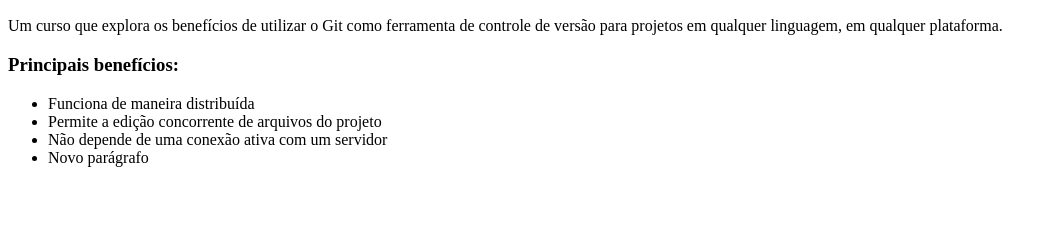
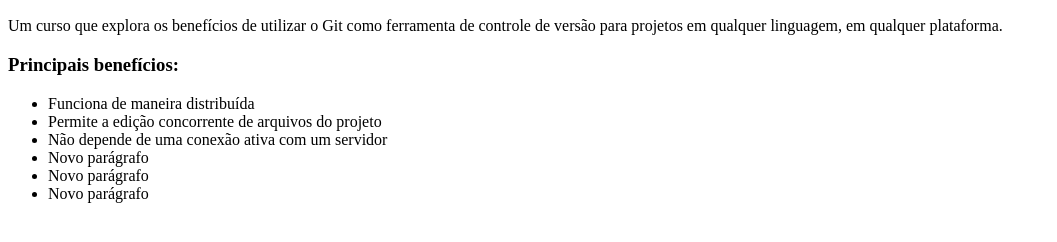
Before and after one commit to rodgoto/curso-git, a plain HTML site: page index.html in a window 1280 px wide. Shown: the part 96-338 px from the top of the page, without its empty margins (0-1057 px from the left). Drawn offline with Linux system fonts and the light colour scheme.

Commit message:
Adicionado mais três parágrafos. agora sim

```diff
--- a/index.html
+++ b/index.html
@@ -13,6 +13,8 @@
             <li>Permite a edição concorrente de arquivos do projeto</li>
             <li>Não depende de uma conexão ativa com um servidor</li>
             <li>Novo parágrafo</li>
+            <li>Novo parágrafo</li>
+            <li>Novo parágrafo</li>
         </ul>
 	</body>
 </html>
```
